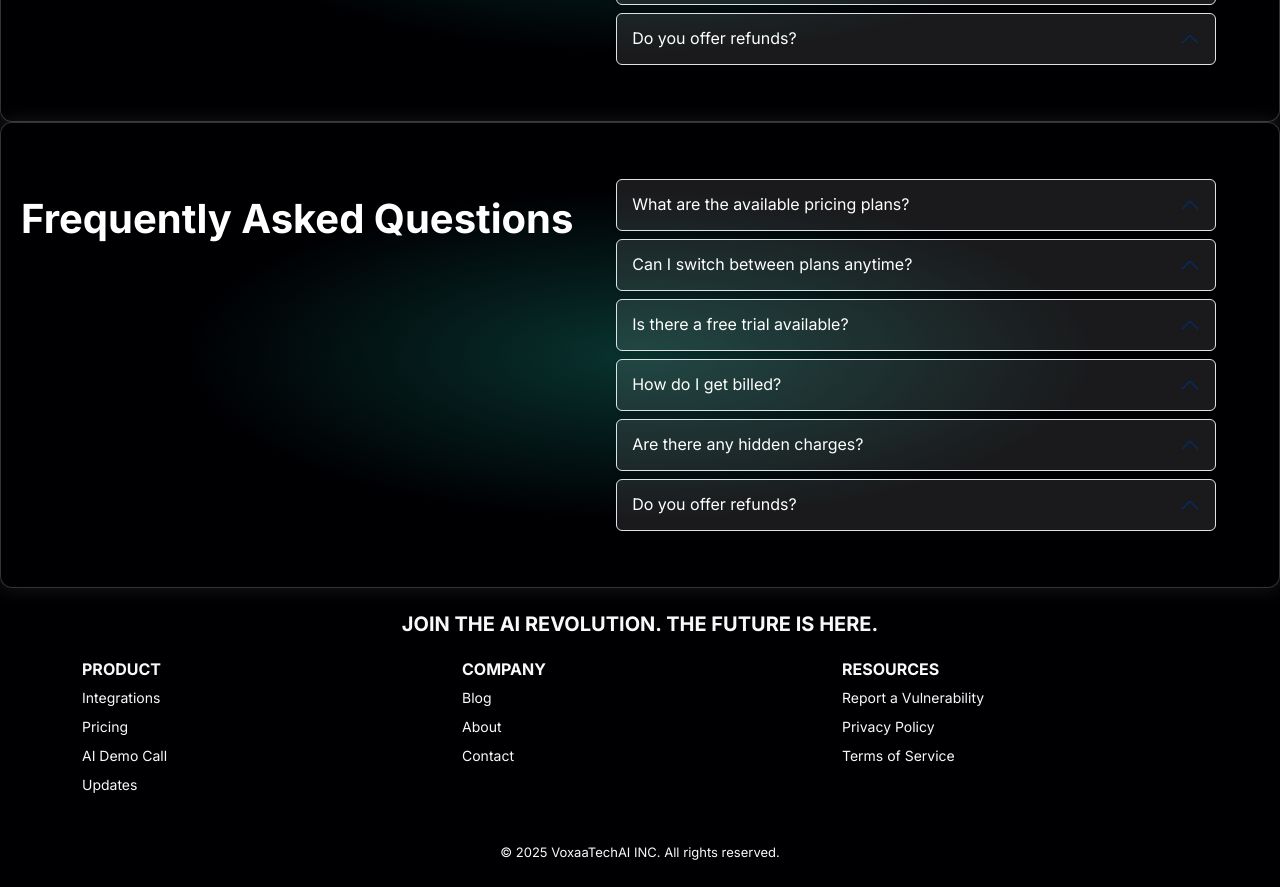
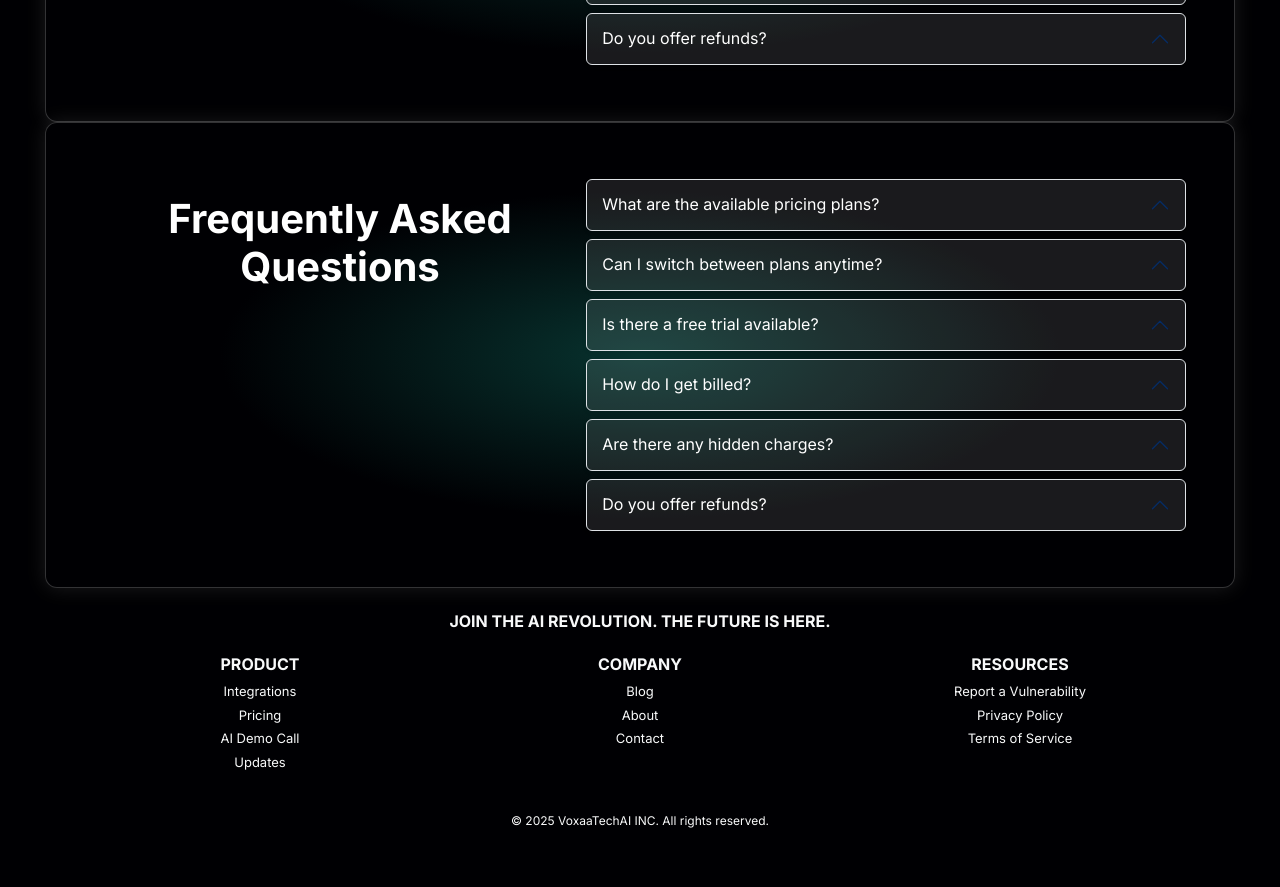
Before and after one commit to Komalmalkani/VoxaaTechAi, a React (Vite) app: page /faq in a window 1280 px wide. Shown: the part 440-1327 px from the top of the page. After the commit the page ends 1294 px from the top, so only its background shows below. Built offline with nearby package versions, Linux system fonts and the light colour scheme.

Commit message:
some ui related changes

```diff
--- a/src/components/FAQ.jsx
+++ b/src/components/FAQ.jsx
@@ -41,9 +41,9 @@ const Faq = () => {
 
   return (
     <motion.div
-      className="container py-5"
+      className="container px-5 py-5"
       style={{
-        maxWidth: "100vw",
+        maxWidth: "93vw",
         margin: "0 auto",
         padding: "20px",
         borderRadius: "12px",
--- a/src/components/Footer.jsx
+++ b/src/components/Footer.jsx
@@ -15,7 +15,7 @@ const Footer = () => {
         <Row className="text-center">
           <Col xs={12} className="mb-3">
             <motion.h4
-              className="fw-bold fs-5 text-uppercase"
+              className="fw-bold fs-6 text-uppercase"
               initial={{ opacity: 0, x: -20 }}
               whileInView={{ opacity: 1, x: 0 }}
               transition={{ duration: 0.6, delay: 0.2 }}
@@ -26,28 +26,29 @@ const Footer = () => {
         </Row>
 
         {/* Footer Sections */}
-        <Row className="gy-3 text-center text-md-start">
+        <Row className="gy-3 text-center">
+          {/* Product and Company in one row on small screens */}
           {[
             { title: "Product", items: ["Integrations", "Pricing", "AI Demo Call", "Updates"] },
             { title: "Company", items: ["Blog", "About", "Contact"] },
-            { title: "Resources", items: ["Report a Vulnerability", "Privacy Policy", "Terms of Service"] },
           ].map((section, index) => (
-            <Col xs={12} sm={6} md={4} key={index} className="mb-3">
+            <Col xs={12} sm={6} md={4} key={index} className="mb-2">
               <motion.h5
                 className="fw-bold text-uppercase fs-6"
                 initial={{ opacity: 0, y: -10 }}
                 whileInView={{ opacity: 1, y: 0 }}
                 transition={{ duration: 0.6, delay: 0.2 + index * 0.1 }}
+                style={{ fontSize: "14px" }} // Smaller text for mobile
               >
                 {section.title}
               </motion.h5>
 
-              <ul className="list-unstyled mt-2">
+              <ul className="list-unstyled mt-1">
                 {section.items.map((item, i) => (
                   <motion.li
                     key={i}
-                    className="text-light mb-2"
-                    style={{ fontSize: "14px" }} // Smaller text for mobile
+                    className="text-light mb-1"
+                    style={{ fontSize: "13px" }}
                     initial={{ opacity: 0, x: -10 }}
                     whileInView={{ opacity: 1, x: 0 }}
                     transition={{ duration: 0.5, delay: 0.3 + index * 0.1 + i * 0.05 }}
@@ -58,6 +59,34 @@ const Footer = () => {
               </ul>
             </Col>
           ))}
+
+          {/* Resources Section (Full Width on Small Screens) */}
+          <Col xs={12} md={4} className="mb-2">
+            <motion.h5
+              className="fw-bold text-uppercase fs-6"
+              initial={{ opacity: 0, y: -10 }}
+              whileInView={{ opacity: 1, y: 0 }}
+              transition={{ duration: 0.6, delay: 0.4 }}
+              style={{ fontSize: "14px" }}
+            >
+              Resources
+            </motion.h5>
+
+            <ul className="list-unstyled mt-1">
+              {["Report a Vulnerability", "Privacy Policy", "Terms of Service"].map((item, i) => (
+                <motion.li
+                  key={i}
+                  className="text-light mb-1"
+                  style={{ fontSize: "13px" }}
+                  initial={{ opacity: 0, x: -10 }}
+                  whileInView={{ opacity: 1, x: 0 }}
+                  transition={{ duration: 0.5, delay: 0.5 + i * 0.05 }}
+                >
+                  {item}
+                </motion.li>
+              ))}
+            </ul>
+          </Col>
         </Row>
 
         {/* Copyright Section */}
@@ -65,7 +94,7 @@ const Footer = () => {
           <Col xs={12} className="text-center">
             <motion.p
               className="mb-0"
-              style={{ fontSize: "13px", opacity: "0.8" }}
+              style={{ fontSize: "12px", opacity: "0.7" }}
               initial={{ opacity: 0, y: 10 }}
               whileInView={{ opacity: 1, y: 0 }}
               transition={{ duration: 0.6, delay: 0.5 }}
--- a/src/pages/Home.jsx
+++ b/src/pages/Home.jsx
@@ -132,7 +132,7 @@ const Home = () => {
             width: "100%",
             height: "100%",
             backgroundImage:
-              "radial-gradient(#000003,#06071D,#000003,#000003),url('https://e7.pngegg.com/pngimages/841/592/png-clipart-blue-smoke-illustration-smoke-transparency-and-translucency-youtube-background-light-smoke-blue-hand-thumbnail.png')",
+              "radial-gradient(#06071D,#000003,#000003),url('https://e7.pngegg.com/pngimages/841/592/png-clipart-blue-smoke-illustration-smoke-transparency-and-translucency-youtube-background-light-smoke-blue-hand-thumbnail.png')",
             backgroundSize: "cover",
             backgroundColor:"",
             backgroundPosition: "center",
@@ -146,12 +146,12 @@ const Home = () => {
             whileInView={{ opacity: 1, y: 0 }}
             transition={{ duration: 1 }}
             viewport={{ once: false, amount: 0.2 }} // Re-triggers when 20% of element is in view
-            className="col-md-4 border-0 "
+            className="col-md-4 border-0 bg-transparent"
 
           >
-            <div className="card p-4 shadow border-0" >
+            <div className="card p-4 shadow border-0 " >
               <h3>New Facilitator</h3>
-              <p>Import Knowledge Base and upgrade your AI assistant.</p>
+              <p className="text-secondary">Import Knowledge Base and upgrade your AI assistant.</p>
             </div>
           </motion.div>
 
--- a/src/styles/Home.css
+++ b/src/styles/Home.css
@@ -6,9 +6,7 @@
   @media (max-width: 768px) {
     .hero-section {
       min-height: 80vh; /* Reduce height for mobile */
-      padding-bottom: 2rem; /* Less bottom padding */
-      padding-top: 1rem; /* Adjust top padding */
-    }
+        }
 
  /* Smaller mobile devices */
  @media (max-width: 576px) {
```
